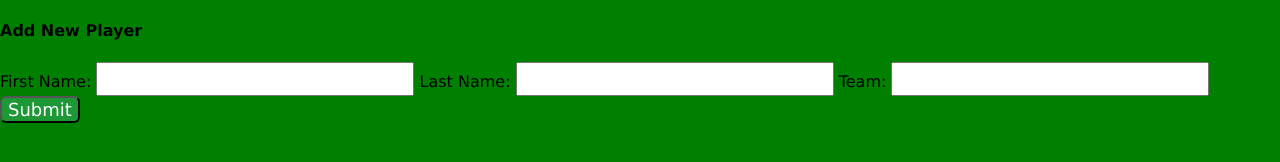
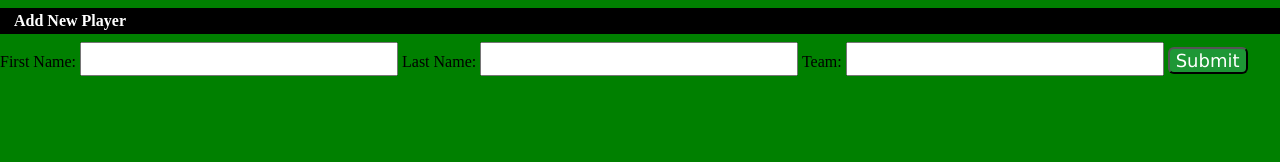
Before and after one commit to collegekevin/fantasy-football-collator, a plain HTML site: page index.html in a window 1280 px wide. Drawn offline with Linux system fonts and the light colour scheme.

Commit message:
style.css added h4

```diff
--- a/style.css
+++ b/style.css
@@ -4,9 +4,9 @@ body {
     padding: 0;
   }
 
-html {
+/* html {
   font-family:Verdana, Geneva, Tahoma, sans-serif;
-}
+} */
 
 #character-bar {
   height: 15vh;
@@ -53,3 +53,12 @@ input[type="text"] {
   width: 300px;
   height: 300px;
 }
+
+form h4 {
+  width: 100%;
+  padding: 0.25rem;
+  margin: 0.5rem 0;
+  text-indent: 10px;
+  color: white;
+  background-color: black;
+}
```
